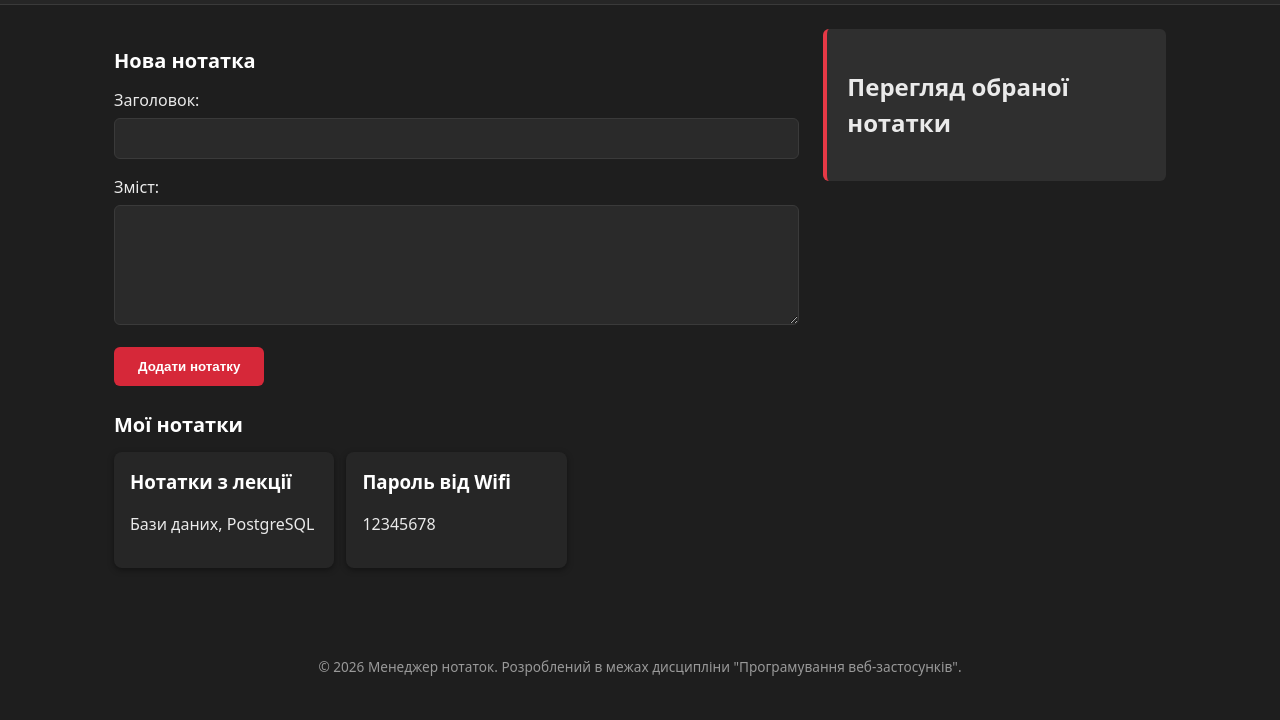
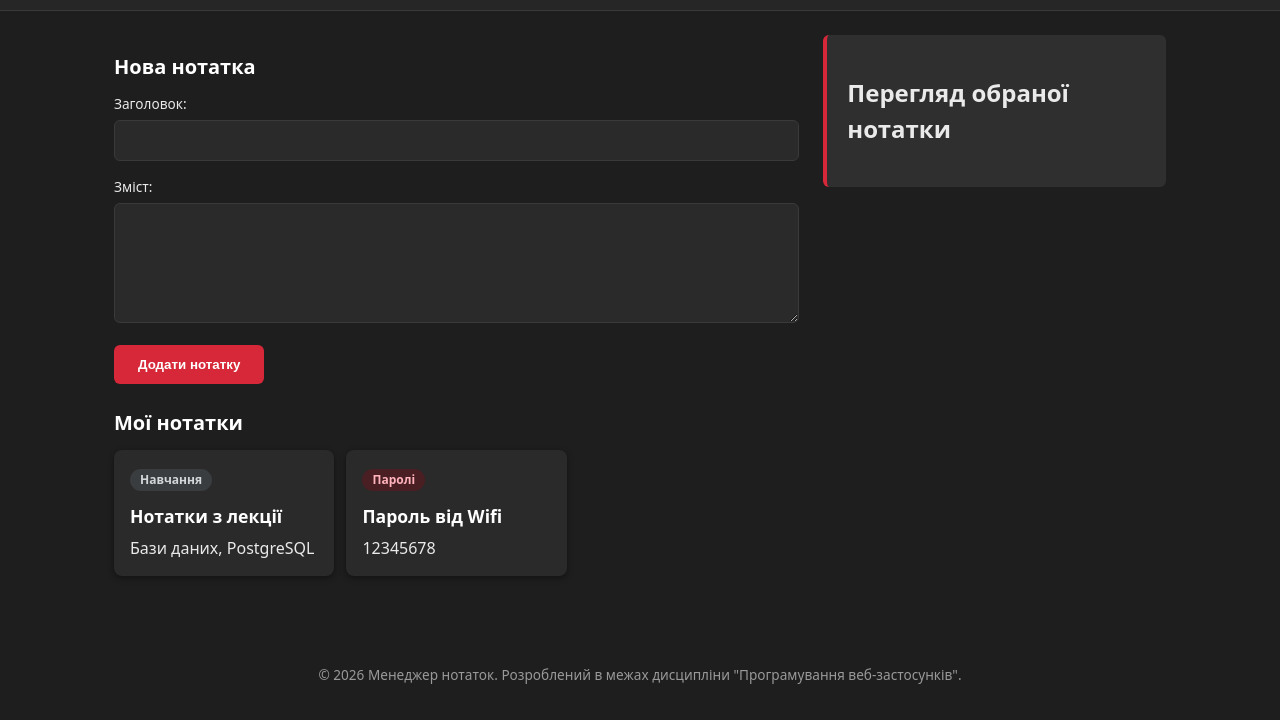
Before and after one commit to innnaaaaaa/Notes-manager, a plain HTML site: page index.html in a window 1280 px wide. Shown: the part 80-800 px from the top of the page. Drawn offline with Linux system fonts and the light colour scheme.

Commit message:
Дороблений дизайн вебзастосунка

```diff
--- a/css/style.css
+++ b/css/style.css
@@ -6,13 +6,36 @@ img{
     max-width: 100%;
     height: auto;
 }
+
+:root {
+    --font-body: system-ui, sans-serif;
+    --font-mono: 'Consolas', 'Courier New', monospace;
+
+    --fs-h1: 1.75rem;
+    --fs-h2: 1.25rem;
+    --fs-h3: 1.1rem;
+    --fs-body: 1rem;
+    --fs-small: 0.85rem;
+
+    --color-bg: #1e1e1e;
+    --color-bg-panel: #262626;
+    --color-bg-panel-alt: #2a2a2a;
+    --color-bg-aside: #2f2f2f;
+    --color-text: #eaeaea;
+    --color-text-heading: #ffffff;
+    --color-text-muted: #999999;
+    --color-border: #3a3a3a;
+    --color-accent: #d62839;
+    --color-accent-hover: #c72e3b;
+}
+
 body{
     margin: 0;
-    font-family: system-ui, sans-serif;
-    font-size: 1rem;
+    font-family: var(--font-body);
+    font-size: var(--fs-body);
     line-height: 1.5;
-    color: #eaeaea;
-    background-color: #1e1e1e;
+    color: var(--color-text);
+    background-color: var(--color-bg);
 }
 
 header{
@@ -20,14 +43,14 @@ header{
     flex-wrap: wrap;
     align-items: center;
     gap: 12px;
-    background-color: #262626;
+    background-color: var(--color-bg-panel);
     padding: 24px;
-    border-bottom: 1px solid #3a3a3a;
+    border-bottom: 1px solid var(--color-border);
 }
 
 header h1{
-    font-size: 1.5rem;
-    color: #ffffff;
+    font-size: var(--fs-h1);
+    color: var(--color-text-heading);
     margin: 0;
 }
 
@@ -46,13 +69,14 @@ section{
 }
 
 section h2{
-    font-size: 1.25rem;
-    color: #ffffff;
+    font-size: var(--fs-h2);
+    color: var(--color-text-heading);
     margin-bottom: 12px;
 }
 
 #note-form label {
   display: block;
+  font-size: var(--fs-small);
   margin-bottom: 6px;
 }
 
@@ -60,10 +84,10 @@ section h2{
 #note-form textarea {
   width: 100%;
   padding: 12px;
-  border: 1px solid #3a3a3a;
+  border: 1px solid var(--color-border);
   border-radius: 6px;
-  background-color: #2a2a2a;
-  color: #eaeaea;
+  background-color: var(--color-bg-panel-alt);
+  color: var(--color-text);
   margin-bottom: 16px;
 }
 
@@ -75,14 +99,14 @@ section h2{
   padding: 12px 24px;
   border: none;
   border-radius: 6px;
-  background-color: #d62839;
+  background-color: var(--color-accent);
   color: #ffffff;
   font-weight: 700;
   cursor: pointer;
 }
 
 #note-form button:hover {
-  background-color: #c72e3b;
+  background-color: var(--color-accent-hover);
 }
 
 .cards{
@@ -92,34 +116,71 @@ section h2{
 }
 
 article {
-  background-color: #262626;
+  background-color: var(--color-bg-panel-alt);
   padding: 16px;
   border-radius: 8px;
   box-shadow: 0 2px 6px rgba(0, 0, 0, 0.4);
   margin-bottom: 12px;
-  max-height: 120px;
+  max-height: 140px;
   overflow: hidden;
 }
 
 article h3 {
-  margin: 0 0 8px;
-  color: #ffffff;
+  font-size: var(--fs-h3);
+  margin: 4px 0 6px;
+  color: var(--color-text-heading);
+}
+
+article p {
+  color: var(--color-text);
+  margin: 0;
+}
+
+/* моноширинний шрифт для пароля - легше розрізнити символи */
+.note-content--password {
+    font-family: var(--font-mono);
+    letter-spacing: 1.5px;
+    background-color: var(--color-bg);
+    padding: 6px 10px;
+    border-radius: 4px;
+    display: inline-block;
+}
+
+.note-category {
+    display: inline-block;
+    padding: 2px 10px;
+    border-radius: 12px;
+    font-size: 0.75rem;
+    font-weight: 700;
+    margin-bottom: 8px;
+}
+
+.note-category--general {
+    background-color: #3a3d40;
+    color: #d4d7da;
+}
+
+/* приглушений колір замість яскравого, щоб читалось як спокійно */
+.note-category--security {
+    background-color: #4a1f24;
+    color: #ffb3ba;
 }
 
 aside {
   max-width: 800px;
   margin: 0 auto 24px;
   padding: 20px;
-  background-color: #2f2f2f;
-  border-left: 4px solid #e63946;
+  background-color: var(--color-bg-aside);
+  border-left: 4px solid var(--color-accent);
   border-radius: 6px;
+  color: var(--color-text);
 }
 
 footer {
   padding: 16px;
   text-align: center;
-  font-size: 0.85rem;
-  color: #999999;
+  font-size: var(--fs-small);
+  color: var(--color-text-muted);
 }
 
 @media (min-width: 600px)
@@ -153,6 +214,7 @@ footer {
 
     aside{
         margin: 0;
+        max-width: none;
         position: sticky;
         top: 24px;
     }
--- a/index.html
+++ b/index.html
@@ -32,11 +32,13 @@
                     <h2>Мої нотатки</h2>
                     <div class="cards">
                         <article>
+                            <span class="note-category note-category--general">Навчання</span>
                             <h3>Нотатки з лекції</h3>
                             <p>Бази даних, PostgreSQL</p>
                         </article>
 
                         <article>
+                            <span class="note-category note-category--security">Паролі</span>
                             <h3>Пароль від Wifi</h3>
                             <p>12345678</p>
                         </article>
```
